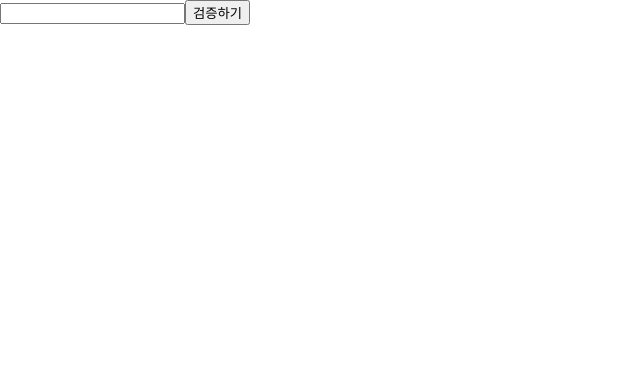
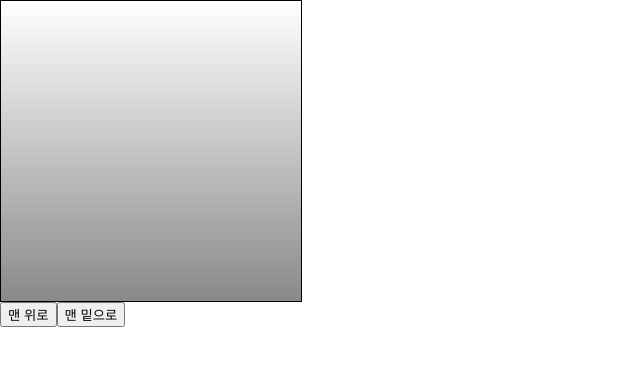
Before and after one commit to yangchanyong/AWS_fullstack_Hello_React, a React (Create React App) app: page / in a window 1280 px wide. Shown: the top 366 px of the page, without its empty margins (0-640 px from the left). Built offline with nearby package versions, Linux system fonts and the light colour scheme.

Commit message:
05-08 3교시 수업

```diff
--- a/src/App.js
+++ b/src/App.js
@@ -1,19 +1,39 @@
-import MyComponent from './MyComponent';
-import Counter from './Counter';
-import Say from './Say';
-import EventPractice from './EventPractice';
-import EventPracticeFn from './EventPracticeFn';
-import ValidationSample from './ValidationSample';
+// import ValidationSample from "./ValidationSample";
+import Scrollbox from "./Scrollbox.js";
 
-const App = () => {
-  return (
-    // <MyComponent name="react">Hello React</MyComponent>
-    // <Counter />
-    // <Say />
-    // <EventPractice />
-    // <EventPracticeFn />
-    <ValidationSample />
-  );
-};
+import React, {Component} from "react";
+
+class App extends Component {
+    render() {
+
+    return (
+      <div>
+        <Scrollbox ref={(ref) =>(this.scrollbox = ref)}/>
+        <button onClick={() => this.scrollbox.scrollToHigh()}>맨 위로</button>
+        <button onClick={() => this.scrollbox.scrollToBottom()}>맨 밑으로</button>
+      </div>
+    );
+  };
+}
 
 export default App;
+
+// import MyComponent from './MyComponent';
+// import Counter from './Counter';
+// import Say from './Say';
+// import EventPractice from './EventPractice';
+// import EventPracticeFn from './EventPracticeFn';
+// import ValidationSample from './ValidationSample';
+
+// const App = () => {
+//   return (
+//     // <MyComponent name="react">Hello React</MyComponent>
+//     // <Counter />
+//     // <Say />
+//     // <EventPractice />
+//     // <EventPracticeFn />
+//     <ValidationSample />
+//   );
+// };
+
+// export default App;
--- /dev/null
+++ b/src/Scrollbox.js
@@ -0,0 +1,35 @@
+import React, { Component } from 'react';
+
+class Scrollbox extends Component {
+    scrollToBottom = () => {
+        const {scrollHeight, clientHeight} = this.box
+        this.box.scrollTop = scrollHeight - clientHeight;
+    };
+    scrollToHigh = () => {
+        const {scrollHeight, clientHeight} = this.box
+        this.box.scrollTop = clientHeight - scrollHeight
+    }
+
+    render() {
+        const style = {
+            border: "1px solid black",
+            height: "300px",
+            width: "300px",
+            overflow: "auto",
+            position: "relative",
+        };
+
+        const innerStyle = {
+            width: "100%",
+            height: "650px",
+            background: "linear-Gradient(white, black)",
+        };
+        return (
+            <div style={style} ref={(ref) => (this.box = ref)}>
+                <div style={innerStyle}></div>
+            </div>
+        );
+    }
+}
+
+export default Scrollbox;
--- a/src/ValidationSample.js
+++ b/src/ValidationSample.js
@@ -19,6 +19,7 @@
             clicked: true,
             validated: this.state.password === "0000",
         });
+        this.input.focus();
     };
 
     render() {
@@ -27,6 +28,7 @@
                 <input type="password"
                 value={this.state.password}
                 onChange={this.handleChange}
+                ref={(ref) => (this.input = ref)}
                 className={
                     this.state.clicked
                     ? this.state.validated
```
